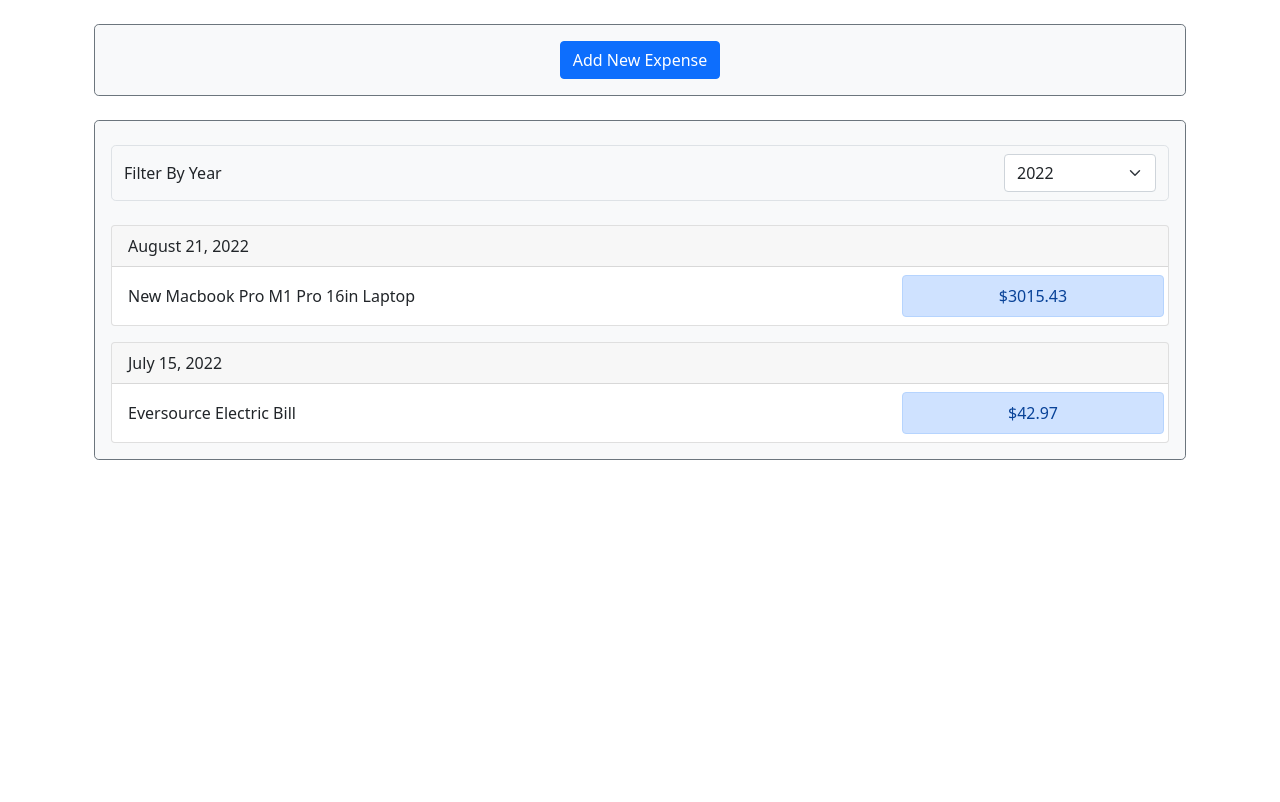
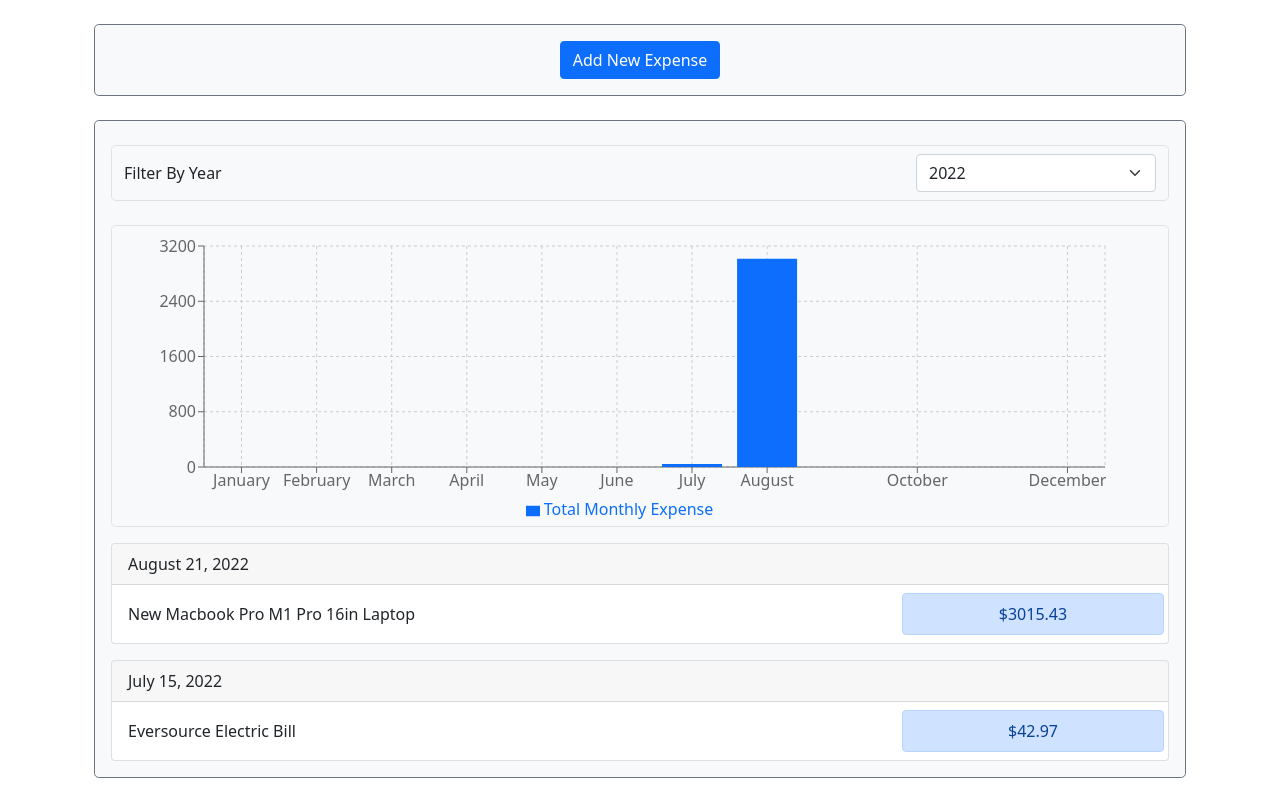
Before and after one commit to canivit/expenses, a React (Create React App) app in the folder expense-app/: page / in a window 1280 px wide. Built offline with nearby package versions, Linux system fonts and the light colour scheme.

Commit message:
show monthly expenses in bar chart

```diff
--- a/expense-app/package.json
+++ b/expense-app/package.json
@@ -11,6 +11,7 @@
     "react-bootstrap": "^2.4.0",
     "react-dom": "^18.2.0",
     "react-scripts": "5.0.1",
+    "recharts": "^2.1.12",
     "web-vitals": "^2.1.0"
   },
   "resolutions": {
--- /dev/null
+++ b/expense-app/src/components/ExpenseChart.js
@@ -0,0 +1,65 @@
+import { Container } from "react-bootstrap";
+import {
+  BarChart,
+  Bar,
+  XAxis,
+  YAxis,
+  CartesianGrid,
+  Tooltip,
+  Legend,
+  ResponsiveContainer,
+} from "recharts";
+
+const ExpenseChart = (props) => {
+  const monthlyData = buildMonthlyData(props.expenses);
+
+  return (
+    <Container className="border border-1 rounded-3">
+      <ResponsiveContainer width={"98%"} height={300}>
+        <BarChart
+          data={monthlyData}
+          margin={{
+            top: 20,
+            right: 30,
+            left: 20,
+            bottom: 5,
+          }}
+        >
+          <CartesianGrid strokeDasharray="3 3" />
+          <XAxis dataKey="month" />
+          <YAxis />
+          <Tooltip />
+          <Legend />
+          <Bar
+            dataKey="amount"
+            name="Total Monthly Expense"
+            stackId="a"
+            fill="#0d6efd"
+          />
+        </BarChart>
+      </ResponsiveContainer>
+    </Container>
+  );
+};
+
+const buildMonthlyData = (expenses) => {
+  const monthlyData = [...Array(12).keys()].map((index) => {
+    const date = new Date(0, index);
+    const month = date.toLocaleString("en-US", { month: "long" });
+    return {
+      month,
+      amount: 0,
+    };
+  });
+
+  expenses.forEach((expense) => {
+    const date = expense.date;
+    const monthIndex = date.getMonth();
+    const amount = expense.amount;
+    monthlyData[monthIndex].amount += amount;
+  });
+
+  return monthlyData;
+};
+
+export default ExpenseChart;
--- a/expense-app/src/components/ExpenseFilter.js
+++ b/expense-app/src/components/ExpenseFilter.js
@@ -8,7 +8,7 @@ const ExpenseFilter = (props) => {
   return (
     <Row className="align-items-center my-2 mx-0 py-2 border border-1 rounded-3">
       <Col>Filter By Year</Col>
-      <Col md={2}>
+      <Col md={3}>
         <FormSelect
           value={props.selectedYear}
           onChange={selectionChangedHandler}
--- a/expense-app/src/components/ExpenseList.js
+++ b/expense-app/src/components/ExpenseList.js
@@ -2,6 +2,7 @@ import { useState } from "react";
 import { Container, Alert } from "react-bootstrap";
 import ExpenseItem from "./ExpenseItem";
 import ExpenseFilter from "./ExpenseFilter";
+import ExpenseChart from "./ExpenseChart";
 
 const INITIAL_SELECTED_YEAR = 2022;
 
@@ -39,6 +40,7 @@ const ExpenseList = (props) => {
         selectedYear={selectedYear}
         onSelectedYearChanged={selectedYearChangedHandler}
       />
+      <ExpenseChart expenses={filteredExpenses} />
       {expensesContent}
     </Container>
   );
```
Also changed, not shown: 1 other file (tests, documents, lock files or other folders).
